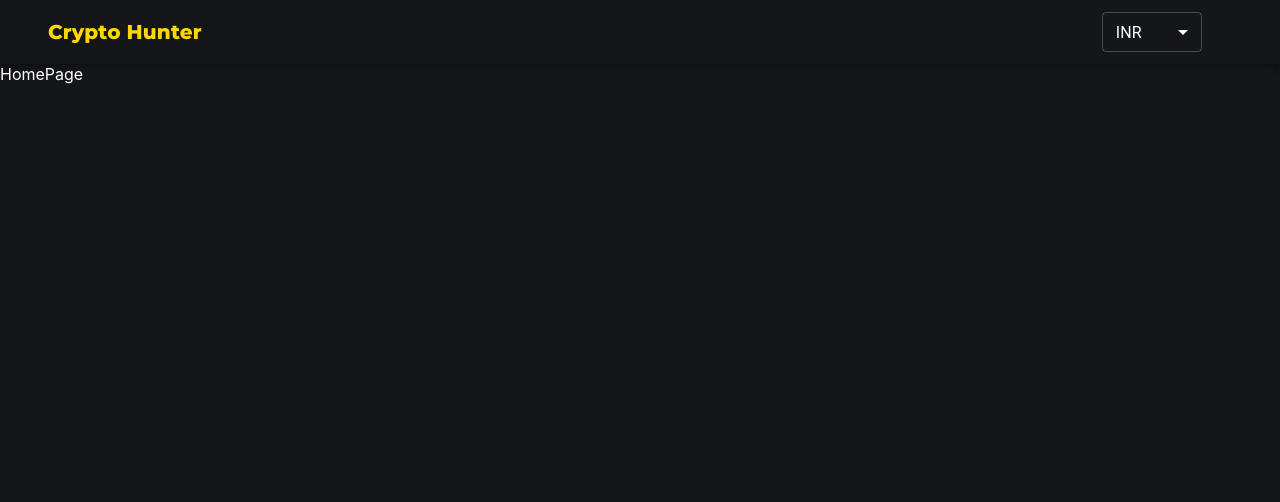
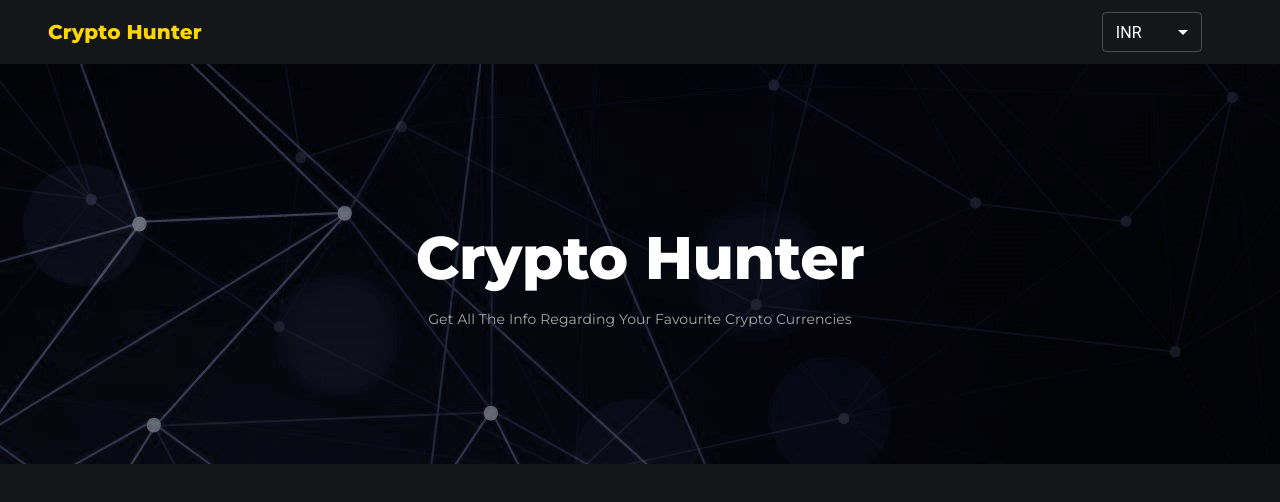
Before and after one commit to UdayaKiran442/crypto-tracker, a React (Create React App) app: page / in a window 1280 px wide. Shown: the top 502 px of the page. Built offline with nearby package versions, Linux system fonts and the light colour scheme.

Commit message:
banner content

```diff
--- /dev/null
+++ b/src/components/Banner.jsx
@@ -0,0 +1,56 @@
+import React from "react";
+import { Container, Typography, makeStyles } from "@material-ui/core";
+
+const useStyles = makeStyles(() => ({
+  banner: {
+    backgroundImage: "url(./banner2.jpg)",
+  },
+  bannerContent: {
+    height: 400,
+    display: "flex",
+    flexDirection: "column",
+    paddingTop: 25,
+    justifyContent: "space-around",
+  },
+  tagline: {
+    display: "flex",
+    flexDirection: "column",
+    height: "40%",
+    justifyContent: "center",
+    textAlign: "center",
+  },
+}));
+
+const Banner = () => {
+  const classes = useStyles();
+  return (
+    <div className={classes.banner}>
+      <Container className={classes.bannerContent}>
+        <div className={classes.tagline}>
+          <Typography
+            variant="h2"
+            style={{
+              fontWeight: "bold",
+              marginBottom: 15,
+              fontFamily: "Montserrat",
+            }}
+          >
+            Crypto Hunter
+          </Typography>
+          <Typography
+            variant="subtitle2"
+            style={{
+              color: "darkgrey",
+              textTransform: "capitalize",
+              fontFamily: "Montserrat",
+            }}
+          >
+            Get all the Info regarding your favourite crypto currencies
+          </Typography>
+        </div>
+      </Container>
+    </div>
+  );
+};
+
+export default Banner;
--- a/src/pages/HomePage.jsx
+++ b/src/pages/HomePage.jsx
@@ -1,7 +1,13 @@
 import React from "react";
 
+import Banner from "../components/Banner";
+
 const HomePage = () => {
-  return <div>HomePage</div>;
+  return (
+    <>
+      <Banner />
+    </>
+  );
 };
 
 export default HomePage;
```
Also changed, not shown: public/banner2.jpg (added).
